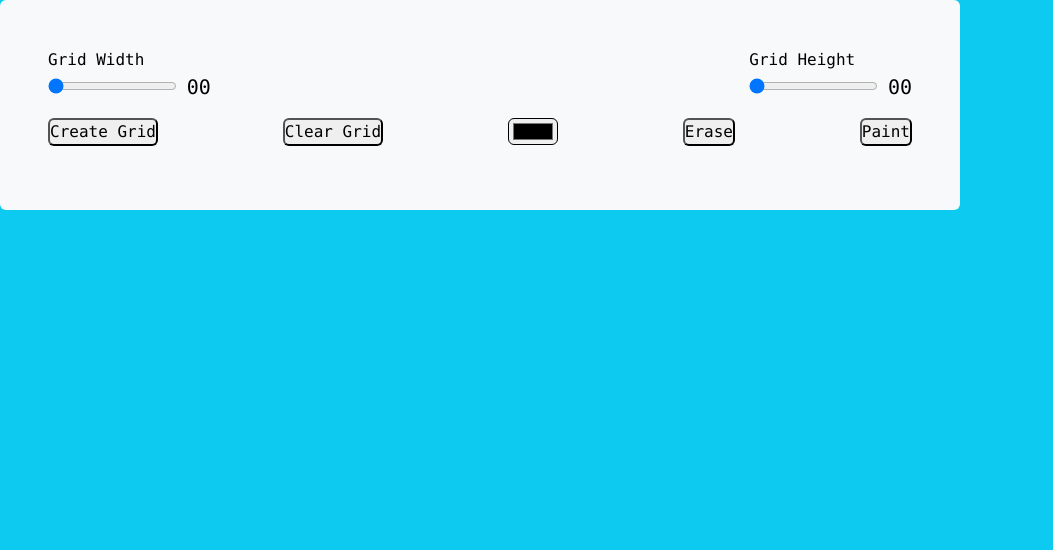
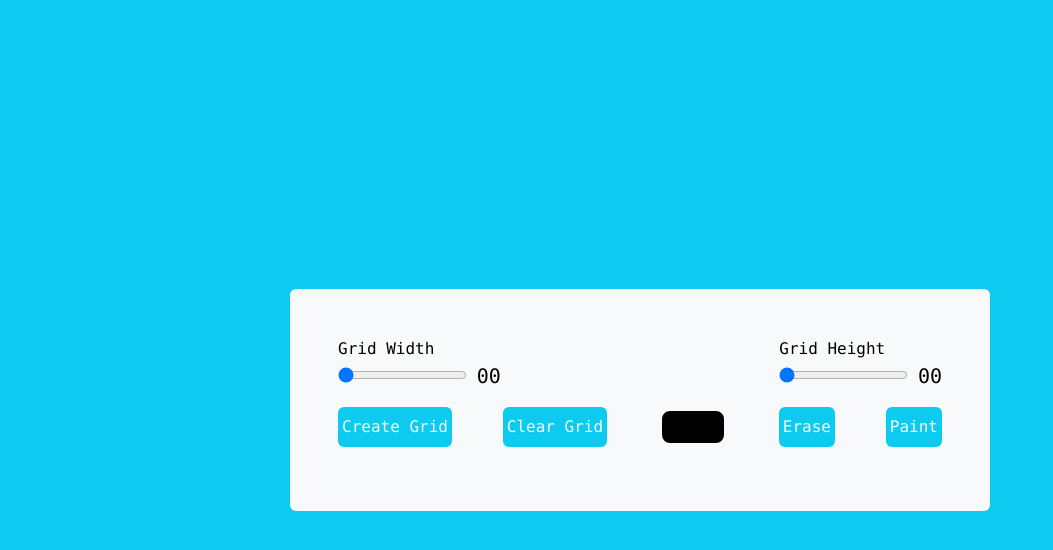
Before and after one commit to dmcanteros/30-javascript-projects, a plain HTML site: page 1-pixel-art-generator/index.html in a window 1280 px wide. Shown: the whole page, without its empty margins (0-1053 px from the left). Drawn offline with nearby package versions, Linux system fonts and the light colour scheme.

Commit message:
layout done: centered div, margin aligned

```diff
--- a/1-pixel-art-generator/index.html
+++ b/1-pixel-art-generator/index.html
@@ -7,12 +7,12 @@
     <link href="https://cdn.jsdelivr.net/npm/bootstrap@5.3.0/dist/css/bootstrap.min.css" rel="stylesheet" integrity="sha384-9ndCyUaIbzAi2FUVXJi0CjmCapSmO7SnpJef0486qhLnuZ2cdeRhO02iuK6FUUVM" crossorigin="anonymous" />
     <title>Project 1 | Pixel Art Generator</title>
 </head>
-<body class="text-bg-info">
+<body class="text-bg-info d-flex justify-content-center align-items-center min-vh-100">
     <main>
 
         <!--START OF GRID WIDTH AND HEIGHT WITH RANGE-->
 
-        <div class="wrapper font-monospace bg-light w-75 rounded p-5 position-absolute">
+        <div class="wrapper font-monospace bg-light rounded p-5 position-absolute">
             <div class="options">
                 <div class="opt-wrapper d-flex justify-content-between mb-3 gap-2">
 
@@ -50,16 +50,16 @@
                 <div class="opt-wrapper d-flex justify-content-between mb-3 gap-2">
 
                     <button id="submit-grid"
-                    class="rounded">Create Grid</button>
+                    class="rounded bg-info text-light border-0 p-1">Create Grid</button>
                     <button id="clear-grid"
-                    class="rounded">Clear Grid</button>
+                    class="rounded bg-info text-light border-0 p-1">Clear Grid</button>
                     <input type="color"
                     id="color-input"
-                    class="rounded p-1" />
+                    class="rounded p-1 bg-transparent border-0" />
                     <button id="erase-btn"
-                    class="rounded">Erase</button>
+                    class="rounded bg-info text-light border-0 p-1">Erase</button>
                     <button id="paint-btn"
-                    class="rounded">Paint</button>
+                    class="rounded bg-info text-light border-0 p-1">Paint</button>
 
                 </div>
 
--- a/1-pixel-art-generator/style.css
+++ b/1-pixel-art-generator/style.css
@@ -3,3 +3,46 @@
     margin: 0;
     box-sizing: border-box;
 }
+
+.wrapper {
+    width: 700px;
+    left: 50%;
+    top: 50%;
+    transform: translate(-50%,-50%);
+}
+
+input[type="color"] {
+    -webkit-appearance: none;
+    -moz-appearance: none;
+    appearance: none;
+    width: 70px;
+    height: 40px;
+    cursor: pointer;
+}
+
+input[type="color"]::-webkit-color-swatch {
+    border-radius: 8px;
+    border: 3px solid #000;
+}
+
+input[type="color"]::-moz-color-swatch {
+    border-radius: 8px;
+    border: 3px solid #000;
+}
+
+.gridCol {
+    height: 1em;
+    width: 1em;
+    border: 1px solid #ddd;
+}
+
+.gridRow {
+    display: flex;
+}
+
+@media only screen and (max-width: 768) {
+    .gridCol {
+        height: 0.8em;
+        width: 0.8em;
+    }
+}
```
